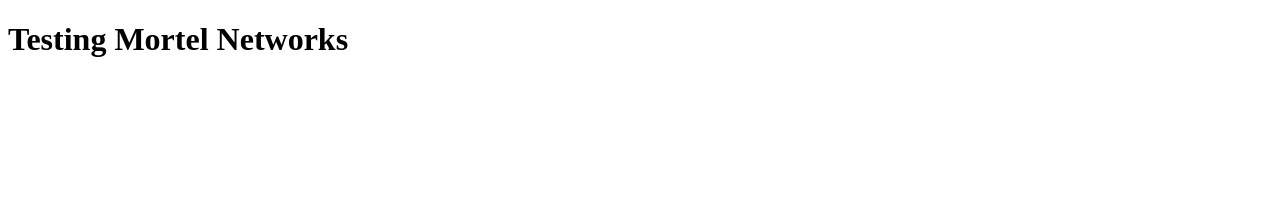
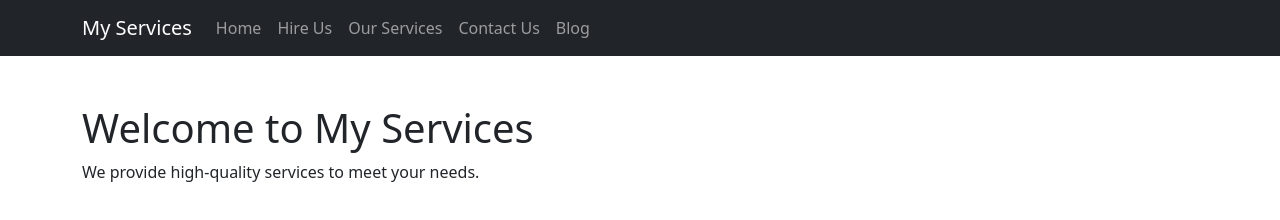
Before and after one commit to Mortel-Networks/mortel-networks, a plain HTML site: page index.html in a window 1280 px wide. Drawn offline with nearby package versions, Linux system fonts and the light colour scheme.

Commit message:
v1.0.1 - adding in the navbar

```diff
--- a/index.html
+++ b/index.html
@@ -1,15 +1,53 @@
 <!DOCTYPE html>
 <html lang="en">
+
 <head>
     <meta charset="UTF-8">
-    <meta name="viewport" content="width=device-width, initial-scale=1.0">
-    <title>Mortel Networks</title>
+    <meta name="viewport" content="width=device-width, initial-scale=1, shrink-to-fit=no">
+    <title>My Services Website</title>
+    <link href="https://cdn.jsdelivr.net/npm/bootstrap@5.3.2/dist/css/bootstrap.min.css" rel="stylesheet" integrity="sha384-T3c6CoIi6uLrA9TneNEoa7RxnatzjcDSCmG1MXxSR1GAsXEV/Dwwykc2MPK8M2HN" crossorigin="anonymous">
+    <link rel="stylesheet" href="css/styles.css">
 </head>
+
 <body>
+    <!-- Navbar -->
+    <nav class="navbar navbar-expand-lg navbar-dark bg-dark">
+        <div class="container">
+            <a class="navbar-brand" href="#">My Services</a>
+            <button class="navbar-toggler" type="button" data-toggle="collapse" data-target="#navbarNav"
+                aria-controls="navbarNav" aria-expanded="false" aria-label="Toggle navigation">
+                <span class="navbar-toggler-icon"></span>
+            </button>
+            <div class="collapse navbar-collapse" id="navbarNav">
+                <ul class="navbar-nav ml-auto">
+                    <li class="nav-item active">
+                        <a class="nav-link" href="index.html">Home</a>
+                    </li>
+                    <li class="nav-item">
+                        <a class="nav-link" href="hire-us.html">Hire Us</a>
+                    </li>
+                    <li class="nav-item">
+                        <a class="nav-link" href="our-services.html">Our Services</a>
+                    </li>
+                    <li class="nav-item">
+                        <a class="nav-link" href="contact-us.html">Contact Us</a>
+                    </li>
+                    <li class="nav-item">
+                        <a class="nav-link" href="blog.html">Blog</a>
+                    </li>
+                </ul>
+            </div>
+        </div>
+    </nav>
 
-    <h1>
-        Testing Mortel Networks
-    </h1>
+    <!-- Home Content -->
+    <div class="container mt-5">
+        <h1>Welcome to My Services</h1>
+        <p>We provide high-quality services to meet your needs.</p>
+    </div>
 
+    <!-- Bootstrap JS and Popper.js -->
+    <script src="https://cdn.jsdelivr.net/npm/bootstrap@5.3.2/dist/js/bootstrap.bundle.min.js" integrity="sha384-C6RzsynM9kWDrMNeT87bh95OGNyZPhcTNXj1NW7RuBCsyN/o0jlpcV8Qyq46cDfL" crossorigin="anonymous"></script>
 </body>
+
 </html>
```
